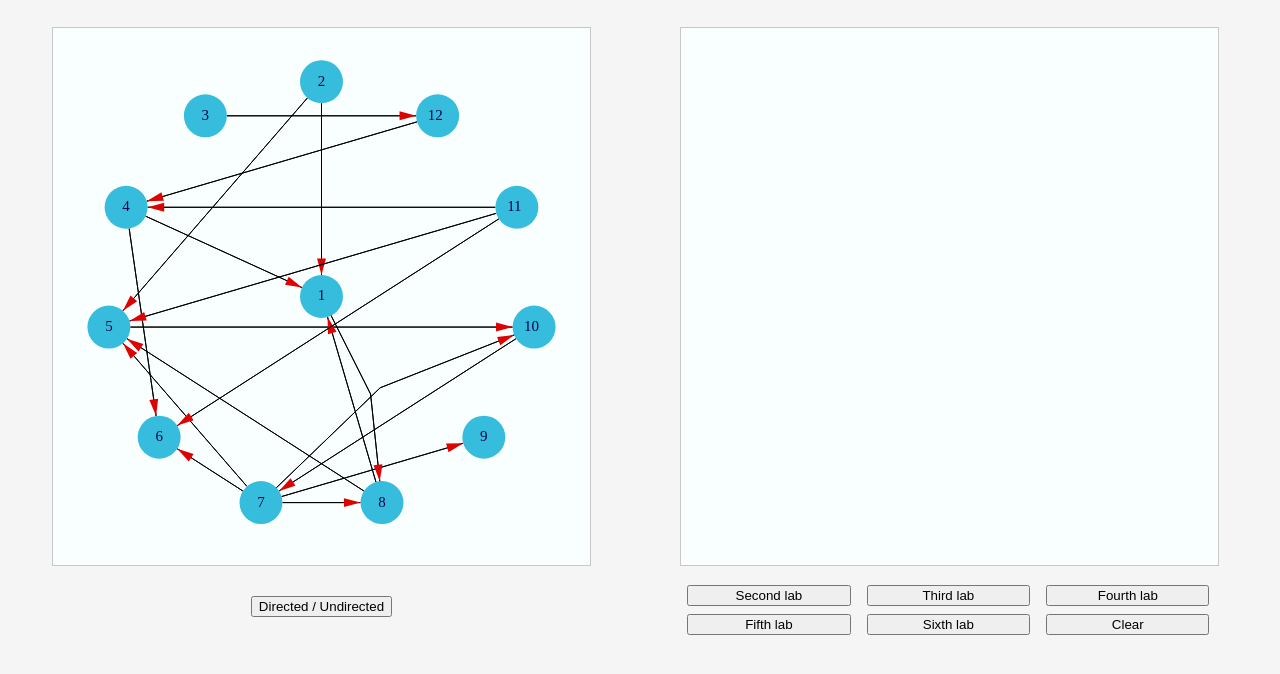
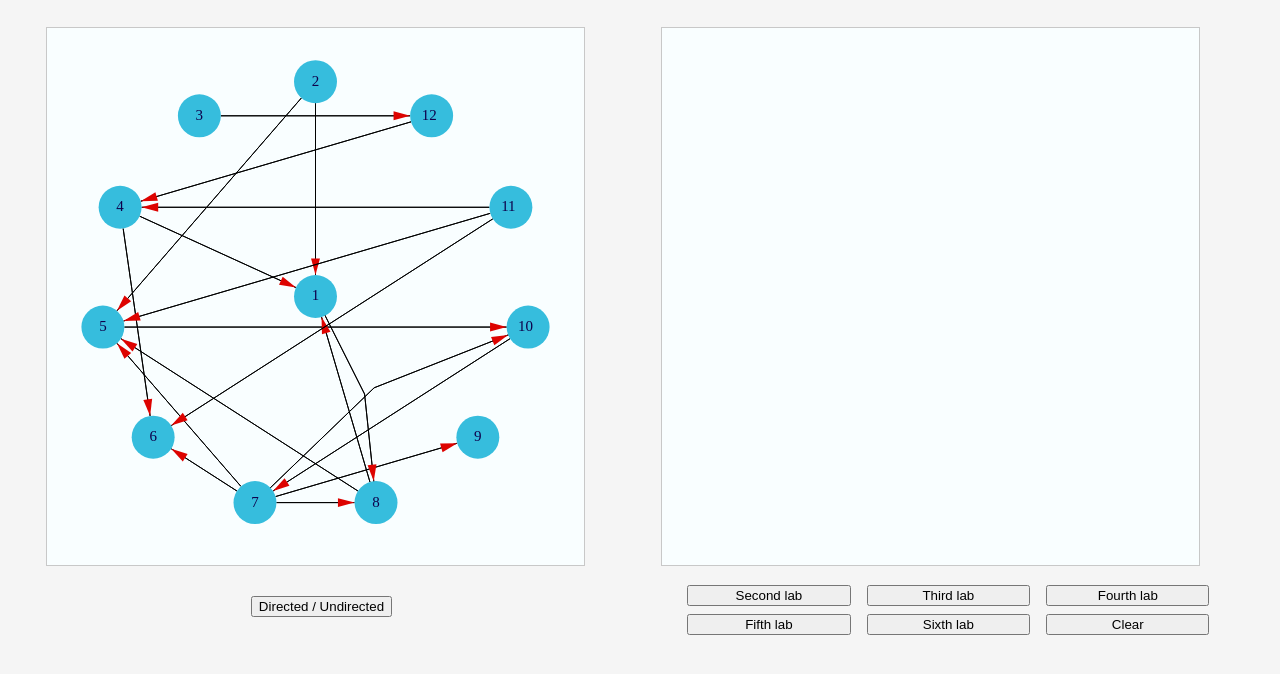
Before and after one commit to tedi4t/Graph, a plain HTML site: page index.html in a window 1280 px wide. Drawn offline with Linux system fonts and the light colour scheme.

Commit message:
Update style.css

```diff
--- a/css/style.css
+++ b/css/style.css
@@ -23,7 +23,7 @@ canvas, canvas2 {
 .container {
   box-sizing: border-box;
   float: left;
-  margin: 3.5%;
+  margin: 3%;
   margin-top: 1.5%;
   margin-bottom: 1.5%;
 }
```
